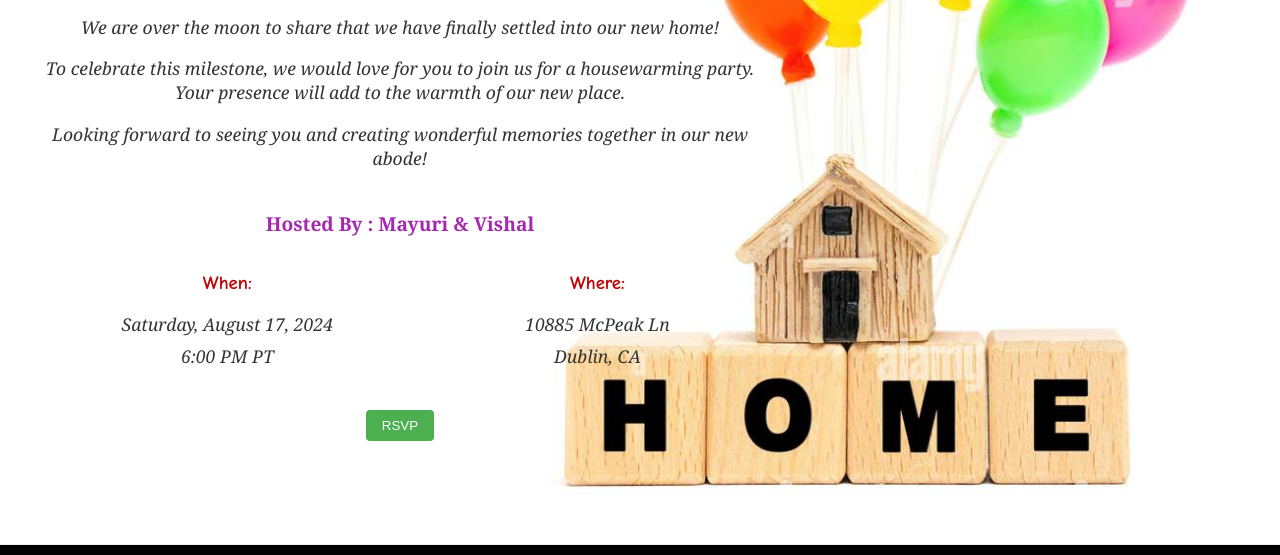
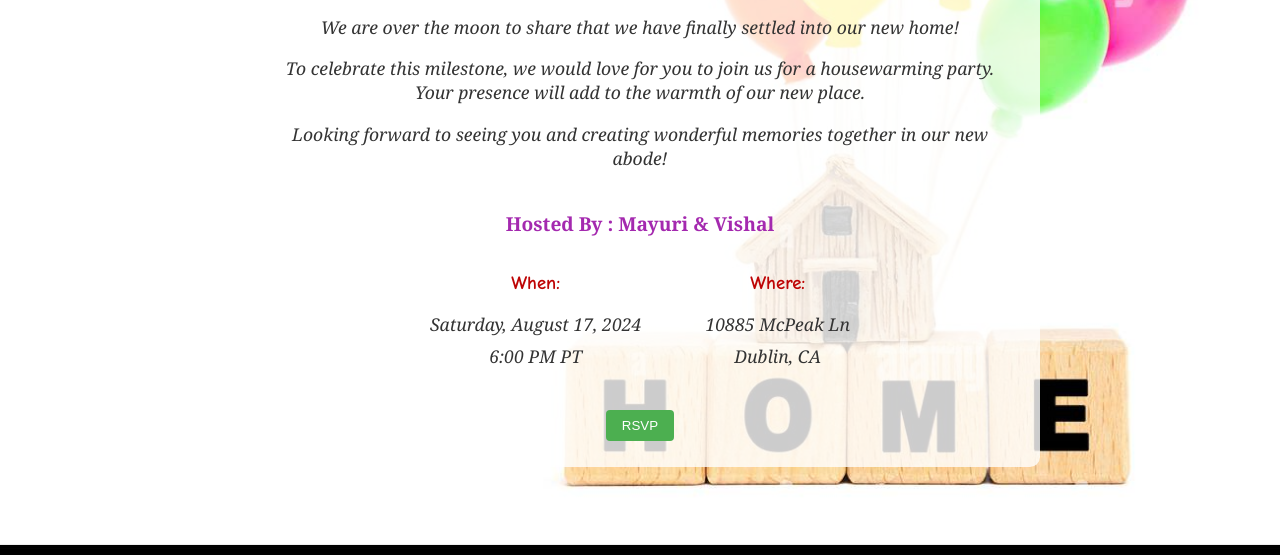
Before and after one commit to mayurig9/housewarming-party-invite, a plain HTML site: page index.html in a window 1280 px wide. Shown: the part 245-800 px from the top of the page. Drawn offline with Linux system fonts and the light colour scheme.

Commit message:
Add files via upload

```diff
--- a/index.html
+++ b/index.html
@@ -11,18 +11,21 @@
             width: 100%;
             height: 100%;
             display: flex;
-            justify-content: flex-start; /* Align content to the left */
-            align-items:center; /* Align content to the top */
+            justify-content: center; /* Center content horizontally */
+            align-items: center; /* Center content vertically */
             background: url('background.jpg') no-repeat center center scroll;
             background-size: cover;
             font-family: Arial, sans-serif;
+            box-sizing: border-box;
         }
         .container {
-            text-align: center; /* Align text to the left */
+            text-align: center;
             padding: 2%;
             box-sizing: border-box;
-            width: 100%; /* Adjust width to full width */
+            width: 90%; /* Adjust width to full width */
             max-width: 800px; /* Optional: limit the maximum width */
+            background: rgba(255, 255, 255, 0.8); /* Add a background for readability */
+            border-radius: 10px; /* Optional: round corners */
         }
         h1, h2, h4 {
             margin: 0;
@@ -63,6 +66,7 @@
             display: flex;
             flex-direction: column;
             align-items: center; /* Center items horizontally */
+            justify-content: center; /* Center items vertically */
             margin-top: 1rem;
         }
         .details div {
@@ -81,15 +85,14 @@
             .details {
                 flex-direction: row;
                 align-items: flex-start; /* Align items to the top on larger screens */
+                justify-content: center; /* Center items horizontally on larger screens */
             }
             .details div {
-                text-align: center; /* Left-align text on larger screens */
-                margin: 0 6rem; /* Adjust margins for larger screens */
+                text-align: center; /* Center text on larger screens */
+                margin: 0 2rem; /* Adjust margins for larger screens */
             }
         }
     </style>
-
-
 </head>
 <body>
     <div class="container">
@@ -115,6 +118,5 @@
         </div>
         <button onclick="window.location.href='rsvp.html'">RSVP</button>
     </div>
-
 </body>
 </html>
```
